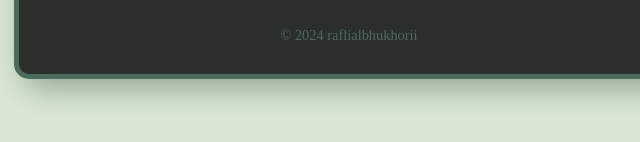
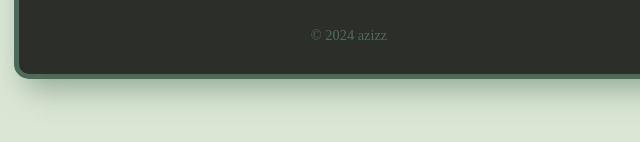
Before and after one commit to raflialbhukhori1/kaiz, a plain HTML site: page index.html in a window 1280 px wide. Shown: the part 578-720 px from the top of the page, 291-931 px from the left. Drawn offline with Linux system fonts and the light colour scheme.

Commit message:
Update index.html

```diff
--- a/index.html
+++ b/index.html
@@ -92,7 +92,7 @@
         </div>
         <button onclick="categorizeAge()">Kategorikan</button>
         <div class="result" id="result"></div>
-        <footer>&copy; 2024 raflialbhukhorii</footer>
+        <footer>&copy; 2024 azizz</footer>
     </div>
 
     <script>
```
